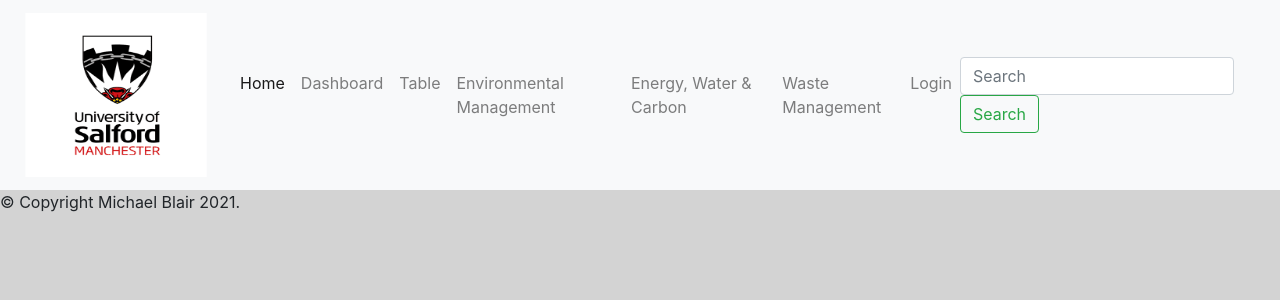
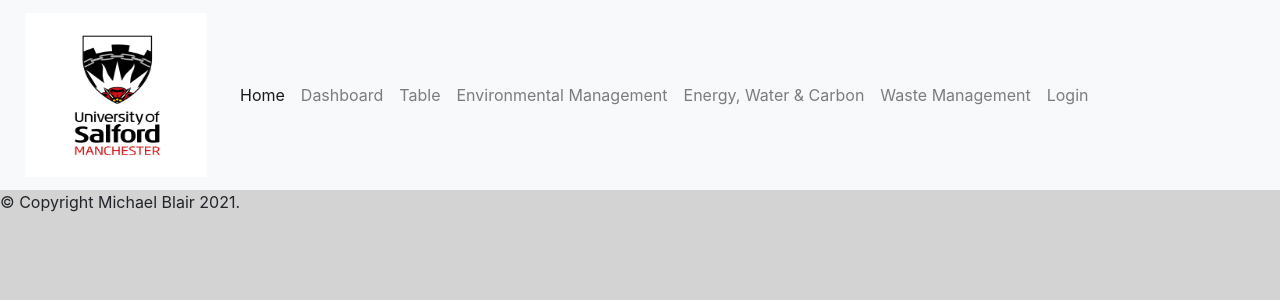
Before and after one commit to WeeMick/target_tracker, a Symfony app: template templates/base.html.twig in a window 1280 px wide. Shown: the top 300 px of the page. Run offline with Twig, Linux system fonts and the light colour scheme; the template is opened without the code that fills it, so the values that code supplies are empty; some libraries are stand-ins or nearby versions.

Commit message:
removed search feature

```diff
--- a/templates/base.html.twig
+++ b/templates/base.html.twig
@@ -133,17 +133,7 @@
             {# </div> #}
             {# </li> #}
         </ul>
-        <form class="form-inline my-2 my-lg-0">
-            <input
-                    class="form-control mr-sm-2"
-                    type="search"
-                    placeholder="Search"
-                    aria-label="Search"
-            />
-            <button class="btn btn-outline-success my-2 my-sm-0" type="submit">
-                Search
-            </button>
-        </form>
+
     </div>
 </nav>
 {% block body %}{% endblock %}
```
